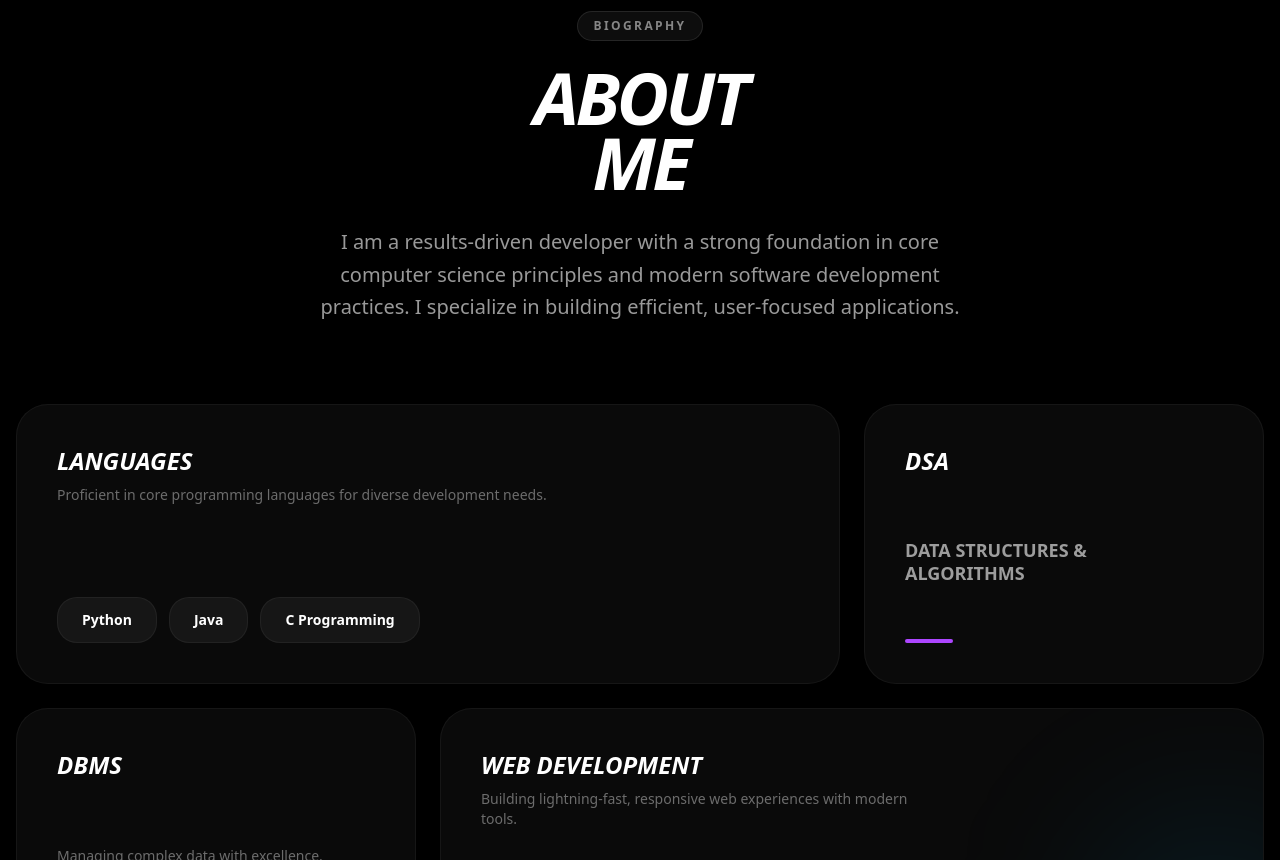
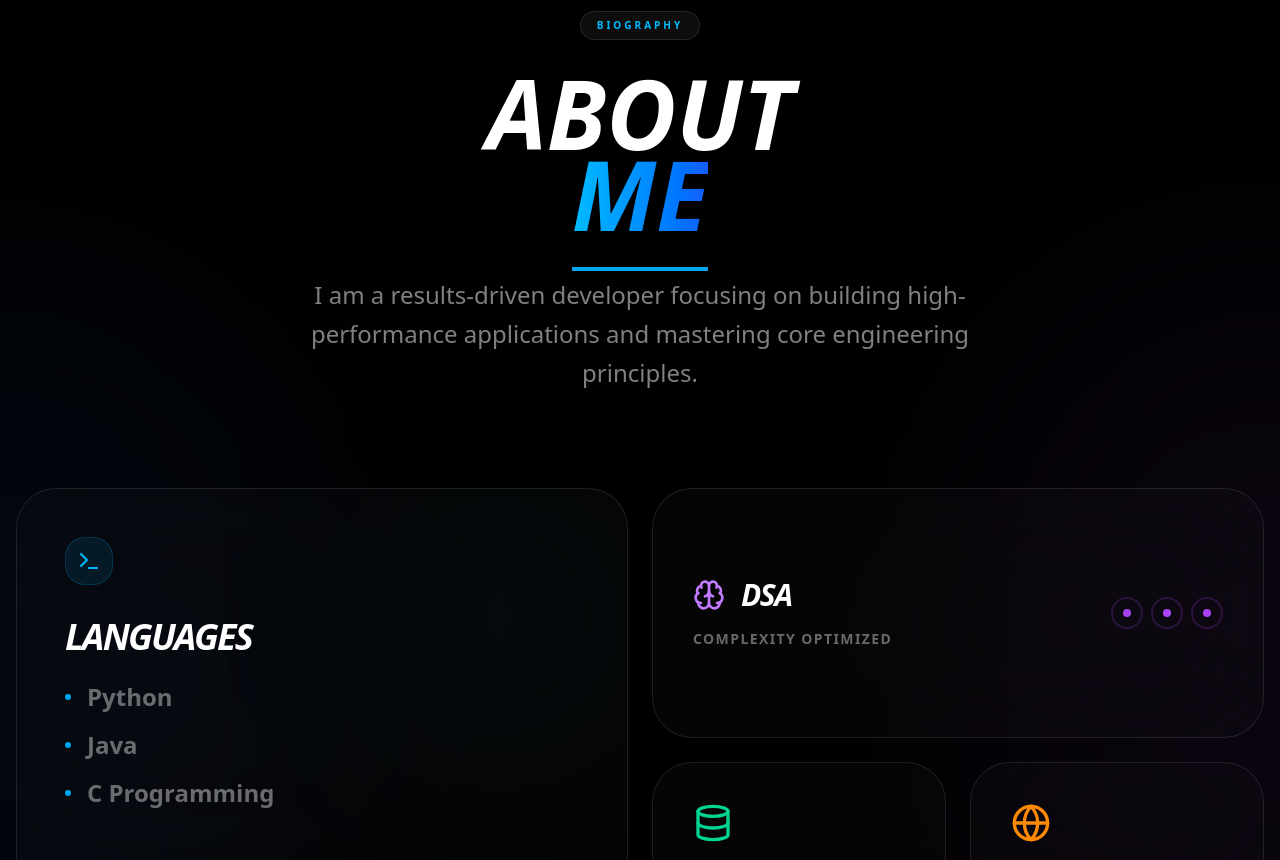
Before and after one commit to MakwBansari/Portfolio, a Next.js app: page / in a window 1280 px wide. Shown: the part 1940-2800 px from the top of the page. Built offline with nearby package versions, Linux system fonts and the light colour scheme.

Commit message:
feat: ultra-premium bento grid for about me section

```diff
--- a/src/components/skills.tsx
+++ b/src/components/skills.tsx
@@ -2,32 +2,24 @@
 
 import React from "react";
 import { motion } from "framer-motion";
-
-const skillCategories = [
-    {
-        name: "Languages",
-        skills: ["Python", "Java", "C Programming"],
-    },
-    {
-        name: "Computer Science",
-        skills: ["Data Structures & Algorithms (DSA)", "DBMS"],
-    },
-    {
-        name: "Web Development",
-        skills: ["HTML", "CSS", "JavaScript"],
-    },
-];
+import { Terminal, Brain, Database, Globe, Code2 } from "lucide-react";
 
 export function SkillsSection() {
     return (
         <section id="about" className="py-32 bg-black relative overflow-hidden">
-            <div className="container mx-auto px-4">
-                <div className="flex flex-col items-center mb-20 text-center">
+            {/* Background decorative orbs */}
+            <div className="absolute top-0 left-0 w-full h-full pointer-events-none">
+                <div className="absolute top-1/4 -left-1/4 w-1/2 h-1/2 bg-blue-500/5 blur-[120px] rounded-full" />
+                <div className="absolute bottom-1/4 -right-1/4 w-1/2 h-1/2 bg-purple-500/5 blur-[120px] rounded-full" />
+            </div>
+
+            <div className="container mx-auto px-4 relative z-10">
+                <div className="flex flex-col items-center mb-24 text-center">
                     <motion.div
                         initial={{ opacity: 0, y: 20 }}
                         whileInView={{ opacity: 1, y: 0 }}
                         viewport={{ once: true }}
-                        className="inline-block px-4 py-1.5 mb-6 rounded-full bg-white/5 border border-white/10 text-xs font-bold uppercase tracking-[0.2em] text-white/50"
+                        className="inline-block px-4 py-1.5 mb-8 rounded-full bg-white/5 border border-white/10 text-[10px] font-black uppercase tracking-[0.3em] text-sky-400"
                     >
                         Biography
                     </motion.div>
@@ -35,94 +27,132 @@ export function SkillsSection() {
                         initial={{ opacity: 0, y: 20 }}
                         whileInView={{ opacity: 1, y: 0 }}
                         viewport={{ once: true }}
-                        transition={{ duration: 0.6 }}
-                        className="text-5xl md:text-7xl font-black mb-8 tracking-tighter text-white uppercase italic leading-[0.9]"
+                        transition={{ duration: 0.8 }}
+                        className="text-6xl md:text-8xl font-black mb-10 tracking-[ -0.05em] text-white uppercase italic leading-[0.85]"
                     >
-                        About<br />Me
+                        About<br /><span className="text-transparent border-b-4 border-sky-500 pb-2 bg-clip-text bg-gradient-to-r from-sky-400 to-blue-600">Me</span>
                     </motion.h2>
                     <motion.p
                         initial={{ opacity: 0, y: 20 }}
                         whileInView={{ opacity: 1, y: 0 }}
                         viewport={{ once: true }}
-                        transition={{ duration: 0.6, delay: 0.2 }}
-                        className="text-white/60 max-w-2xl text-lg md:text-xl font-medium leading-relaxed"
+                        transition={{ duration: 0.8, delay: 0.2 }}
+                        className="text-white/50 max-w-3xl text-xl md:text-2xl font-medium leading-relaxed"
                     >
-                        I am a results-driven developer with a strong foundation in core computer science principles and modern software development practices. I specialize in building efficient, user-focused applications.
+                        I am a results-driven developer focusing on building high-performance applications and mastering core engineering principles.
                     </motion.p>
                 </div>
 
-                <div className="grid grid-cols-1 md:grid-cols-3 gap-6 auto-rows-[280px]">
-                    {/* Languages Card - Span 2 columns */}
+                <div className="grid grid-cols-1 md:grid-cols-4 gap-6 auto-rows-[250px]">
+                    {/* Card 1: Languages (Main Focal) - Span 2x2 */}
                     <motion.div
-                        initial={{ opacity: 0, y: 20 }}
+                        initial={{ opacity: 0, y: 30 }}
                         whileInView={{ opacity: 1, y: 0 }}
                         viewport={{ once: true }}
-                        className="md:col-span-2 rounded-[2rem] bg-[#0A0A0A] border border-white/5 p-10 flex flex-col justify-between group hover:border-sky-500/30 transition-colors duration-500"
+                        className="md:col-span-2 md:row-span-2 rounded-[2.5rem] bg-white/[0.02] backdrop-blur-3xl border border-white/10 p-12 flex flex-col justify-between group overflow-hidden relative"
                     >
+                        <div className="relative z-10">
+                            <div className="w-12 h-12 rounded-2xl bg-sky-500/10 border border-sky-500/20 flex items-center justify-center mb-8 group-hover:scale-110 transition-transform duration-500">
+                                <Terminal className="w-6 h-6 text-sky-400" />
+                            </div>
+                            <h3 className="text-4xl font-black text-white uppercase italic mb-6 tracking-tighter">Languages</h3>
+                            <div className="space-y-4">
+                                {["Python", "Java", "C Programming"].map((skill, i) => (
+                                    <div key={skill} className="flex items-center gap-4 group/item">
+                                        <div className="w-1.5 h-1.5 rounded-full bg-sky-500 transition-all group-hover/item:h-6" />
+                                        <span className="text-2xl font-bold text-white/40 group-hover/item:text-white transition-colors">{skill}</span>
+                                    </div>
+                                ))}
+                            </div>
+                        </div>
+                        {/* Decorative Code Background */}
+                        <div className="absolute -bottom-10 -right-10 opacity-[0.03] rotate-12 group-hover:rotate-0 transition-transform duration-1000">
+                            <pre className="text-xs font-mono text-white select-none">
+                                {`def build_future():\n  while coding:\n    dream()\n    execute()\n    learn()`}
+                            </pre>
+                        </div>
+                        <div className="absolute top-0 right-0 w-64 h-64 bg-sky-500/5 blur-[100px] rounded-full group-hover:bg-sky-500/10 transition-all duration-700" />
+                    </motion.div>
+
+                    {/* Card 2: DSA (Visual Card) - Span 2x1 */}
+                    <motion.div
+                        initial={{ opacity: 0, y: 30 }}
+                        whileInView={{ opacity: 1, y: 0 }}
+                        viewport={{ once: true }}
+                        transition={{ delay: 0.1 }}
+                        className="md:col-span-2 rounded-[2.5rem] bg-white/[0.02] backdrop-blur-3xl border border-white/10 p-10 flex items-center justify-between group overflow-hidden relative"
+                    >
+                        <div className="relative z-10">
+                            <div className="flex items-center gap-4 mb-4">
+                                <Brain className="w-8 h-8 text-purple-400" />
+                                <h3 className="text-3xl font-black text-white uppercase italic tracking-tighter">DSA</h3>
+                            </div>
+                            <p className="text-white/40 font-bold uppercase tracking-widest text-sm">Complexity Optimized</p>
+                        </div>
+                        {/* Visual Node Graph Decorator */}
+                        <div className="relative flex h-full items-center">
+                            <div className="flex gap-2">
+                                {[1, 2, 3].map(i => (
+                                    <div key={i} className={`w-8 h-8 rounded-full border-2 border-purple-500/20 flex items-center justify-center animate-pulse`} style={{ animationDelay: `${i * 0.2}s` }}>
+                                        <div className="w-2 h-2 rounded-full bg-purple-500" />
+                                    </div>
+                                ))}
+                            </div>
+                        </div>
+                        <div className="absolute bottom-0 left-0 w-full h-1/2 bg-gradient-to-t from-purple-500/10 to-transparent opacity-0 group-hover:opacity-100 transition-opacity duration-700" />
+                    </motion.div>
+
+                    {/* Card 3: DBMS (Tech Focus) - Span 1x1 */}
+                    <motion.div
+                        initial={{ opacity: 0, y: 30 }}
+                        whileInView={{ opacity: 1, y: 0 }}
+                        viewport={{ once: true }}
+                        transition={{ delay: 0.2 }}
+                        className="rounded-[2.5rem] bg-white/[0.02] backdrop-blur-3xl border border-white/10 p-10 flex flex-col justify-between group relative overflow-hidden"
+                    >
+                        <Database className="w-10 h-10 text-emerald-400 group-hover:rotate-12 transition-transform duration-500" />
                         <div>
-                            <h3 className="text-2xl font-black text-white uppercase italic mb-2">Languages</h3>
-                            <p className="text-white/40 text-sm">Proficient in core programming languages for diverse development needs.</p>
+                            <h3 className="text-2xl font-black text-white uppercase italic mb-1">DBMS</h3>
+                            <p className="text-white/30 text-[10px] font-mono leading-none">High-performance data architecture</p>
                         </div>
-                        <div className="flex flex-wrap gap-3">
-                            {["Python", "Java", "C Programming"].map((skill) => (
-                                <span key={skill} className="px-6 py-3 rounded-2xl bg-white/5 border border-white/5 text-sm font-bold text-white group-hover:text-sky-400 transition-colors">
-                                    {skill}
-                                </span>
-                            ))}
+                        <div className="absolute -right-4 top-1/2 -translate-y-1/2 font-mono text-emerald-500/5 text-4xl font-black select-none group-hover:text-emerald-500/10 transition-colors">
+                            SQL
                         </div>
                     </motion.div>
 
-                    {/* DSA Card - Span 1 column */}
+                    {/* Card 4: Web Development (Wide Minimal) - Span 1x1 */}
                     <motion.div
-                        initial={{ opacity: 0, y: 20 }}
+                        initial={{ opacity: 0, y: 30 }}
                         whileInView={{ opacity: 1, y: 0 }}
                         viewport={{ once: true }}
-                        transition={{ delay: 0.1 }}
-                        className="rounded-[2rem] bg-[#0A0A0A] border border-white/5 p-10 flex flex-col justify-between group hover:border-purple-500/30 transition-colors duration-500"
+                        transition={{ delay: 0.3 }}
+                        className="rounded-[2.5rem] bg-white/[0.02] backdrop-blur-3xl border border-white/10 p-10 flex flex-col justify-between group relative overflow-hidden"
                     >
-                        <h3 className="text-2xl font-black text-white uppercase italic mb-2">DSA</h3>
-                        <div className="text-white/60 font-bold text-lg leading-tight uppercase">
-                            Data Structures &<br />Algorithms
-                        </div>
-                        <div className="w-12 h-1 bg-purple-500 rounded-full" />
-                    </motion.div>
-
-                    {/* DBMS Card - Span 1 column */}
-                    <motion.div
-                        initial={{ opacity: 0, y: 20 }}
-                        whileInView={{ opacity: 1, y: 0 }}
-                        viewport={{ once: true }}
-                        transition={{ delay: 0.2 }}
-                        className="rounded-[2rem] bg-[#0A0A0A] border border-white/5 p-10 flex flex-col justify-between group hover:border-emerald-500/30 transition-colors duration-500"
-                    >
-                        <h3 className="text-2xl font-black text-white uppercase italic">DBMS</h3>
-                        <p className="text-white/40 text-sm">Managing complex data with excellence.</p>
-                        <div className="text-emerald-500 font-mono text-xs tracking-tighter overflow-hidden opacity-20 group-hover:opacity-100 transition-opacity">
-                            SELECT * FROM KNOWLEDGE WHERE TYPE = 'DATABASE';
+                        <Globe className="w-10 h-10 text-orange-400 group-hover:animate-spin-slow transition-transform" />
+                        <div>
+                            <h3 className="text-2xl font-black text-white uppercase italic mb-1 text-right">Web</h3>
+                            <div className="flex gap-2 justify-end">
+                                {["H", "C", "J"].map(l => (
+                                    <span key={l} className="text-white/20 font-black group-hover:text-orange-400 transition-colors">{l}</span>
+                                ))}
+                            </div>
                         </div>
                     </motion.div>
 
-                    {/* Web Dev Card - Span 2 columns */}
+                    {/* Card 5: The "Philosophy" Card - Span 2x1 */}
                     <motion.div
-                        initial={{ opacity: 0, y: 20 }}
+                        initial={{ opacity: 0, y: 30 }}
                         whileInView={{ opacity: 1, y: 0 }}
                         viewport={{ once: true }}
-                        transition={{ delay: 0.3 }}
-                        className="md:col-span-2 rounded-[2rem] bg-[#0A0A0A] border border-white/5 p-10 flex flex-col justify-between relative overflow-hidden group hover:border-sky-500/30 transition-colors duration-500"
+                        transition={{ delay: 0.4 }}
+                        className="md:col-span-2 rounded-[2.5rem] bg-gradient-to-br from-sky-500 to-blue-700 p-10 flex flex-col justify-center relative overflow-hidden group shadow-2xl shadow-sky-500/20"
                     >
-                        <div className="relative z-10">
-                            <h3 className="text-2xl font-black text-white uppercase italic mb-2">Web Development</h3>
-                            <p className="text-white/40 text-sm max-w-md">Building lightning-fast, responsive web experiences with modern tools.</p>
-                        </div>
-                        <div className="flex gap-4 relative z-10">
-                            {["HTML", "CSS", "JavaScript"].map((tech) => (
-                                <div key={tech} className="flex flex-col">
-                                    <span className="text-3xl font-black text-white/10 group-hover:text-white transition-colors duration-700">{tech}</span>
-                                </div>
-                            ))}
-                        </div>
-                        {/* Decorative background glow */}
-                        <div className="absolute -bottom-20 -right-20 w-64 h-64 bg-sky-500/10 blur-[80px] rounded-full group-hover:bg-sky-500/20 transition-all duration-700" />
+                        <Code2 className="absolute top-10 right-10 w-32 h-32 text-white/10 -rotate-12 group-hover:rotate-0 transition-transform duration-700" />
+                        <h4 className="text-white/70 text-sm font-bold uppercase tracking-[0.2em] mb-4">Core Principle</h4>
+                        <p className="text-3xl font-black text-white uppercase italic leading-none tracking-tighter">
+                            Efficiency over redundancy.<br />
+                            Scalability over complexity.
+                        </p>
                     </motion.div>
                 </div>
             </div>
```
